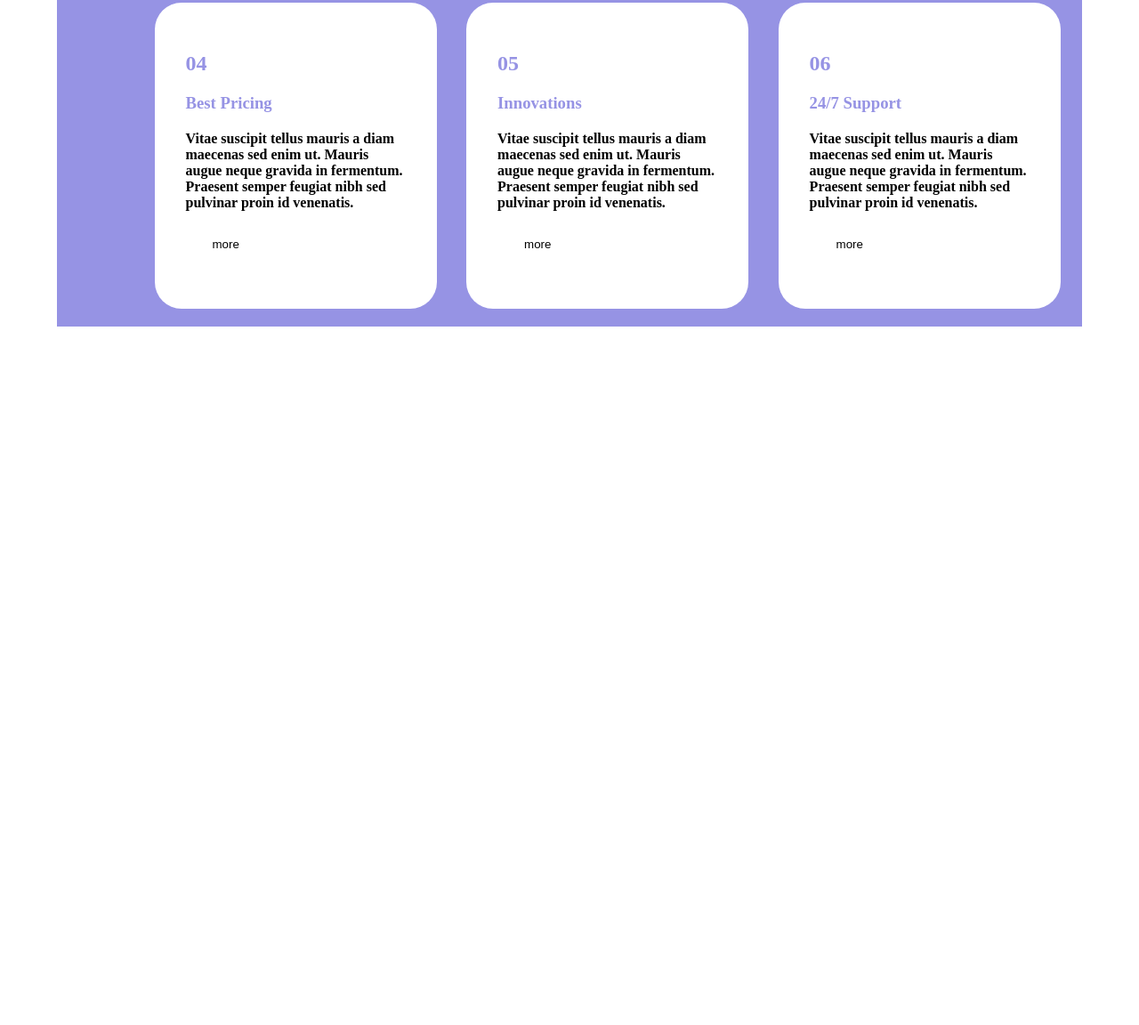
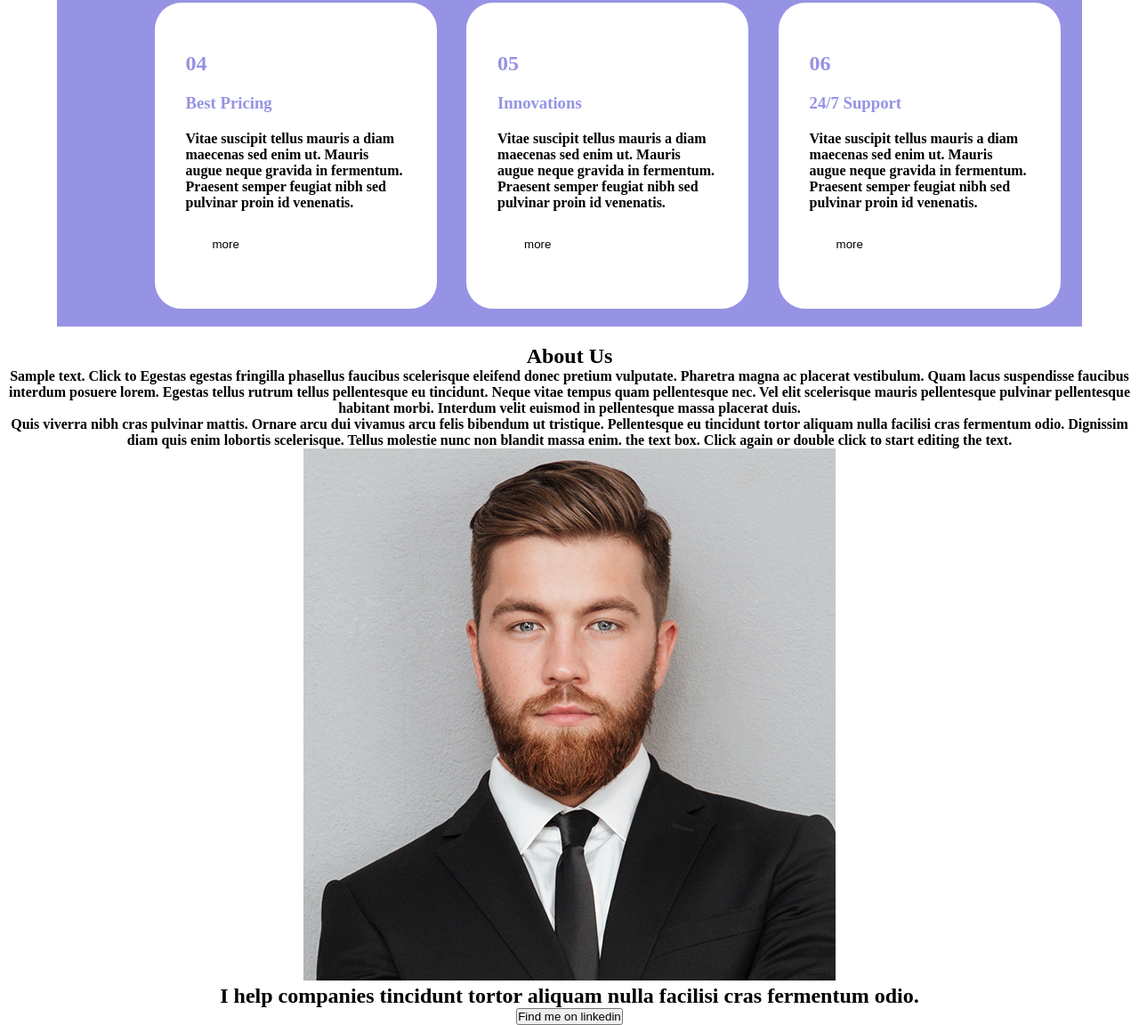
Before and after one commit to gianlucapinna99/htmlcss-responsive-layout, a plain HTML site: page index.html in a window 1280 px wide. Shown: the part 3767-4919 px from the top of the page at 89% size. Before the commit the page ends 4154 px from the top, so only its background shows below. Drawn offline with Linux system fonts and the light colour scheme.

Commit message:
Last changes

```diff
--- a/css/style.css
+++ b/css/style.css
@@ -218,6 +218,12 @@ header{
     .benefits .row .col{
         text-align: start;
     }
+
+    /* ABOUT US */
+
+    .about-us{
+        text-align: center;
+    }
 /* FOOTER */
 
 
--- a/index.html
+++ b/index.html
@@ -160,7 +160,14 @@
                 </div>
             </div>
         </section>
-
+        <section class="about-us">
+            <h1>About Us</h1>
+            <h4>Sample text. Click to Egestas egestas fringilla phasellus faucibus scelerisque eleifend donec pretium vulputate. Pharetra magna ac placerat vestibulum. Quam lacus suspendisse faucibus interdum posuere lorem. Egestas tellus rutrum tellus pellentesque eu tincidunt. Neque vitae tempus quam pellentesque nec. Vel elit scelerisque mauris pellentesque pulvinar pellentesque habitant morbi. Interdum velit euismod in pellentesque massa placerat duis.</h4>
+            <h4>Quis viverra nibh cras pulvinar mattis. Ornare arcu dui vivamus arcu felis bibendum ut tristique. Pellentesque eu tincidunt tortor aliquam nulla facilisi cras fermentum odio. Dignissim diam quis enim lobortis scelerisque. Tellus molestie nunc non blandit massa enim. the text box. Click again or double click to start editing the text.</h4>
+            <img src="img/about.jpg" alt="Team">
+            <h2>I help companies tincidunt tortor aliquam nulla facilisi cras fermentum odio.</h2>
+            <button>Find me on linkedin</button>
+        </section>
     </main>
     <!-- /MAIN -->
 
```
